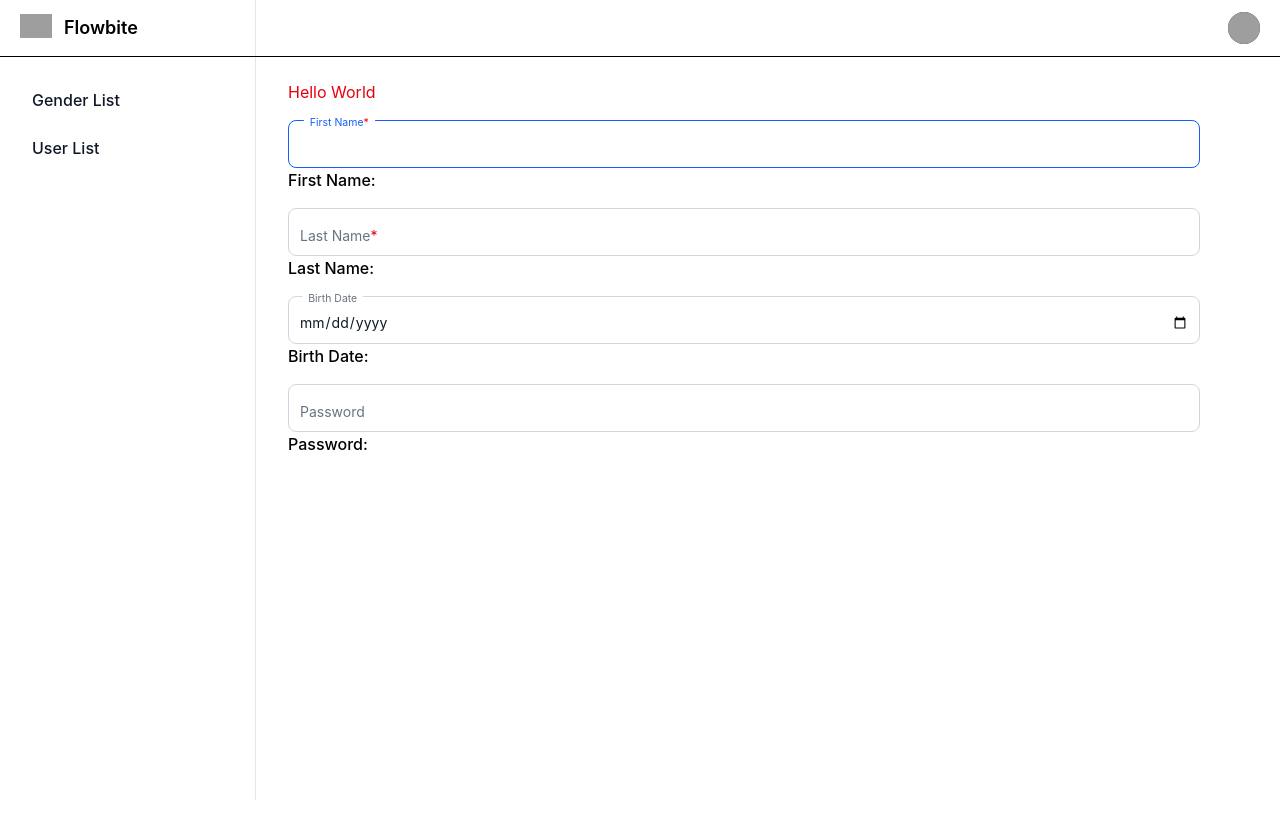
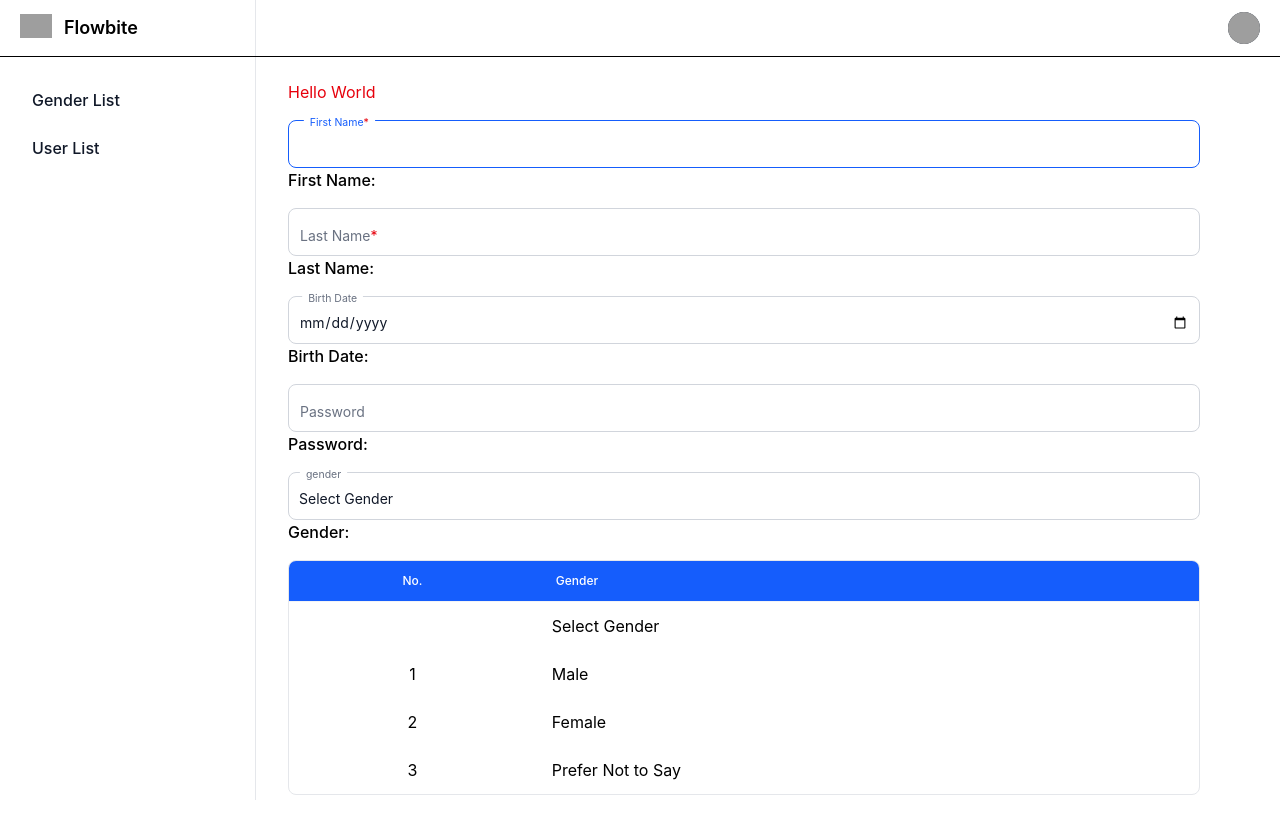
Before and after one commit to joshua662/Nextgen-Operations-for-Detection-Security-Logic, a React (Vite) app in the folder client/: page / in a window 1280 px wide. Shown: the top 838 px of the page. Before the commit the page ends 800 px from the top, so only its background shows below. Built offline with nearby package versions, Linux system fonts and the light colour scheme; grey boxes are pictures that could not be loaded.

Commit message:
adding Floating Label

```diff
--- /dev/null
+++ b/client/src/components/Select/FloatingLabelSelect.tsx
@@ -0,0 +1,72 @@
+import type { ChangeEvent, FC, ReactNode } from "react"
+
+interface FloatingLabelSetupProps {
+    label: string;
+    newSelectClassName?: string;
+    selectClassName?: string;
+    newLabelClassName?: string;
+    labelClassName?: string;
+    name?: string;
+    value?: string;
+    onChange?: (e: ChangeEvent<HTMLSelectElement>) => void;
+    required?: boolean;
+    autoFucos?: boolean;
+    disabled?: boolean;
+    errors?: string[];
+    children: ReactNode;
+}
+
+const FloatingLabelSelect: FC<FloatingLabelSetupProps> = ({
+    label,
+    newSelectClassName,
+    selectClassName,
+    labelClassName,
+    name,
+    value,
+    onChange,
+    required,
+    autoFucos,
+    disabled,
+    errors,
+    children
+}) => {
+    return (
+        <>
+            <div className="relative">
+                <select
+                    name={name}
+                    id={name}
+                    value={value}
+                    onChange={onChange}
+                    className={`${newSelectClassName
+                        ? newSelectClassName
+                        : `block px-2.5 pb-2.5 pt-4 w-full text-sm text-gray-900 bg-transparent rounded-lg border
+                border-gray-300 appearance-none focus:outline-none focus:ring-0 focus:border-blue-600 peer
+                ${selectClassName}`
+                        }`}
+                    required={required}
+                    autoFocus={autoFucos}
+                    disabled={disabled}
+                >
+                    {children}
+                </select>
+                <label htmlFor={name} className={newSelectClassName ? newSelectClassName : `absolute text-sm text-gray-500 dark:text-gray-400 duration-300 transform -translate-y-4 scale-75
+                top-2 z-10 origin-left4 bg-white px-2
+                peer-focus:px-2 peer-focus:text-blue-600 peer-focus:dark:text-blue-500
+                peer-placeholder-shown:scale-100 peer-placeholder-shown:translate-y-1/2
+                peer-focus:top-2 peer-focus:scale-75 peer-focus:-translate-y-4
+                rtl:peer-focus:translate-x-1/4 rtl:peer-focus:left-auto inset-s-1 ${labelClassName}}`
+                }
+                >
+                    {label}
+                    {required && <span className="text-red-600 ml-1"></span>}
+                </label>
+                {errors && errors.length > 0 && (
+                    <span className="text-red-600">{errors[0]}</span>
+                )}
+            </div>
+        </>
+    );
+};
+
+export default FloatingLabelSelect
--- /dev/null
+++ b/client/src/components/Table/index.tsx
@@ -0,0 +1,50 @@
+import type { FC, ReactNode } from "react";
+
+interface TableProps {
+    children: ReactNode
+    className?: string
+}
+
+interface TableHeaderProps {
+    children: ReactNode;
+    className?: string;
+}
+
+interface TableBodyProps {
+    children: ReactNode;
+    className?: string;
+}
+
+interface TableRowProps {
+    children: ReactNode;
+    className?: string;
+}
+
+interface TableCellProps {
+    children: ReactNode;
+    isHeader?: boolean;
+    className?: string;
+}
+
+const Table: FC<TableProps> = ({ children, className }) => {
+    return <table className={`min-w-full ${className}`}>{children}</table>;
+};
+
+const TableHeader: FC<TableHeaderProps> = ({ children, className }) => {
+    return <thead className={className}>{children}</thead>;
+};
+
+const TableBody: FC<TableBodyProps> = ({ children, className }) => {
+    return <tbody className={className}>{children}</tbody>
+};
+
+const TableRow: FC<TableRowProps> = ({ children, className }) => {
+    return <tr className={className}>{children}</tr>
+};
+
+const TableCell: FC<TableCellProps> = ({ children, isHeader, className }) => {
+    const CellTag = isHeader ? "th" : "td";
+    return <CellTag className={className}>{children}</CellTag>
+};
+
+export { Table, TableHeader, TableBody, TableRow, TableCell };
--- a/client/src/routes/AppRoutes.tsx
+++ b/client/src/routes/AppRoutes.tsx
@@ -2,12 +2,34 @@
 import AppLayout from "../layout/AppLayout"
 import FloatingLabelInput from "../components/Input/FloatingLabelInput"
 import { useState } from "react"
+import FloatingLabelSelect from "../components/Select/FloatingLabelSelect"
+import { Table, TableBody, TableCell, TableHeader, TableRow } from "../components/Table"
 
 const SampleComponent = () => {
     const [firstName, setFirstName] = useState("");
     const [lastName, setLastName] = useState("");
     const [birthDate, setBirthDate] = useState("");
     const [password, setPassword] = useState("");
+    const [gender, setGender] = useState("");
+
+    const genders = [
+        {
+            value: "",
+            text: "Select Gender",
+        },
+        {
+            value: 1,
+            text: "Male",
+        },
+        {
+            value: 2,
+            text: "Female",
+        },
+        {
+            value: 3,
+            text: "Prefer Not to Say",
+        }
+    ]
     return (
         <>
             <h1 className="text-red-600 mb-4">Hello World</h1>
@@ -58,6 +80,56 @@
                 />
                 <p className="font-medium">Password: {password}</p>
             </div>
+            <div className="mb-4">
+                <FloatingLabelSelect label="gender"
+                    name="gender"
+                    value={gender}
+                    onChange={(e) => setGender(e.target.value)}
+                >
+                    {genders.map((gender, index) => (
+                        <option value={gender.value} key={index}>
+                            {gender.text}</option>
+                    ))}
+                </FloatingLabelSelect>
+                <p className="font-medium">Gender: {gender}</p>
+            </div>
+            <div className="overflow-hidden rounded-lg border border-gray-200 bg-white">
+                <div className="max-w-full max-h-[calc(100vh)]
+                overflow-x-auto">
+                    <Table>
+                        <TableHeader className="border-b border-gray-100 bg-blue-600
+                        text-white sticky top-0 z-30 text-xs">
+                            <TableRow>
+                                <TableCell isHeader className="px-5 py-3 font-medium
+                                text-center"
+                                >
+                                    No.
+                                </TableCell>
+
+                                <TableCell isHeader className="px-5 py-3 font-medium
+                                text-start"
+                                >
+                                    Gender
+                                </TableCell>
+                            </TableRow>
+                        </TableHeader>
+                        <TableBody>
+                            {genders.map((gender, index) => (
+                                <TableRow key={index}>
+                                    <TableCell className="px-4 py-3
+                                text-center">
+                                        {gender.value}
+                                    </TableCell>
+                                    <TableCell className="px-4 py-3
+                                text-start">
+                                        {gender.text}
+                                    </TableCell>
+                                </TableRow>
+                            ))}
+                        </TableBody>
+                    </Table>
+                </div>
+            </div>
         </>
     )
 }
```
